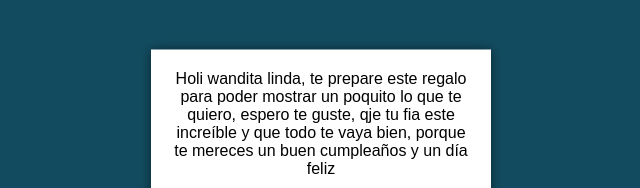
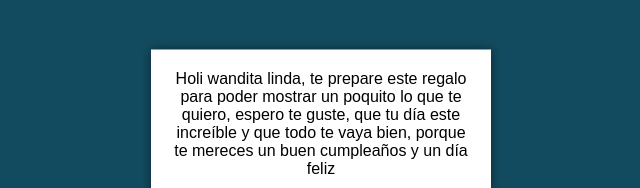
Before and after one commit to Dakeskell/Cumple.github.io, a plain HTML site: page index.html in a window 1280 px wide. Both pictures are taken after a click on the button "Sorpresa!". Shown: the part 179-367 px from the top of the page, 319-959 px from the left. Drawn offline with Linux system fonts and the light colour scheme.

Commit message:
Update index.html

```diff
--- a/index.html
+++ b/index.html
@@ -70,7 +70,7 @@
     <div id="overlay" onclick="ocultarSorpresa()"></div>
 
     <div id="sorpresaCuadro">
-        <div id="mensaje">Holi wandita linda, te prepare este regalo para poder mostrar un poquito lo que te quiero, espero te guste, qje tu fia este increíble y que todo te vaya bien, porque te mereces un buen cumpleaños y un día feliz</div>
+        <div id="mensaje">Holi wandita linda, te prepare este regalo para poder mostrar un poquito lo que te quiero, espero te guste, que tu día este increíble y que todo te vaya bien, porque te mereces un buen cumpleaños y un día feliz</div>
         <div id="videoContainer">
             <video controls id="video">
                 <source src="https://raw.githubusercontent.com/Dakeskell/Felicitaciones.github.io/main/Felicitaciones.mp4" type="video/mp4">
```
